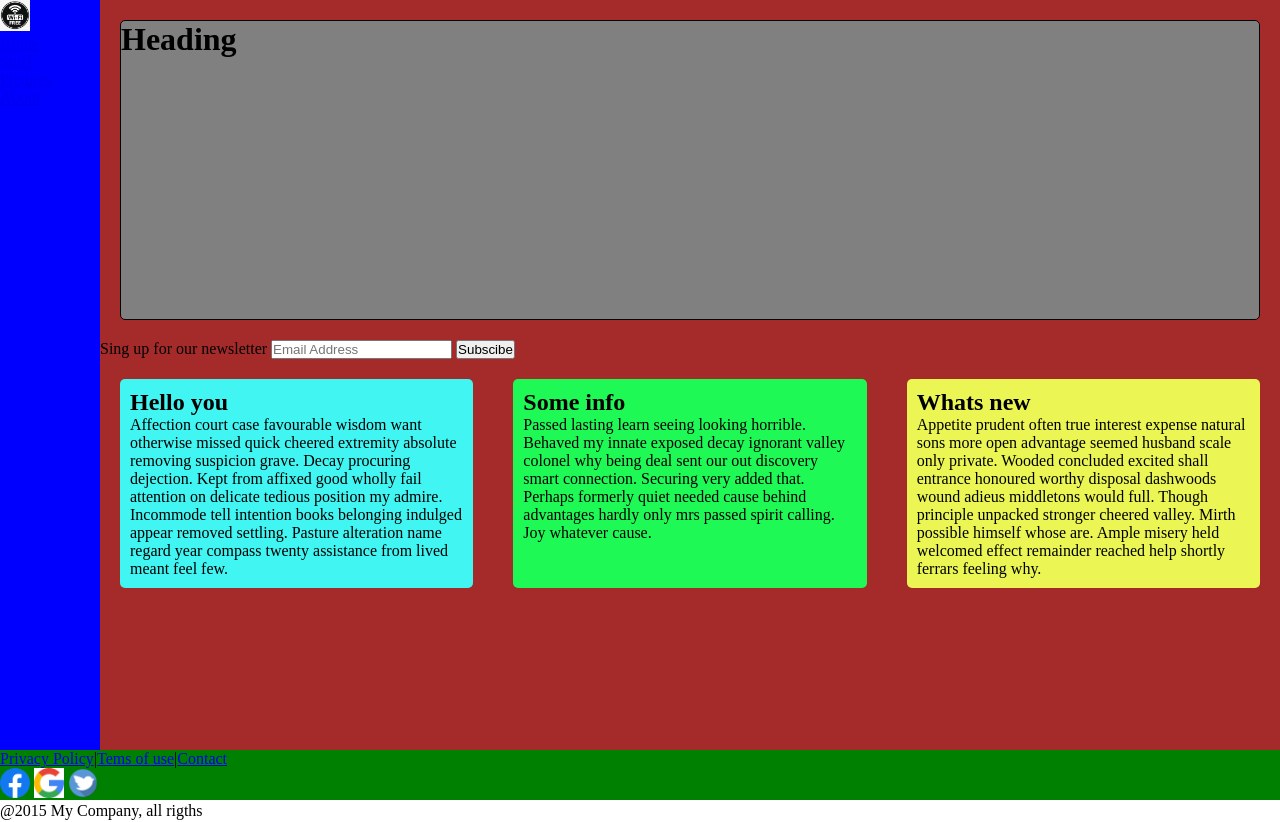
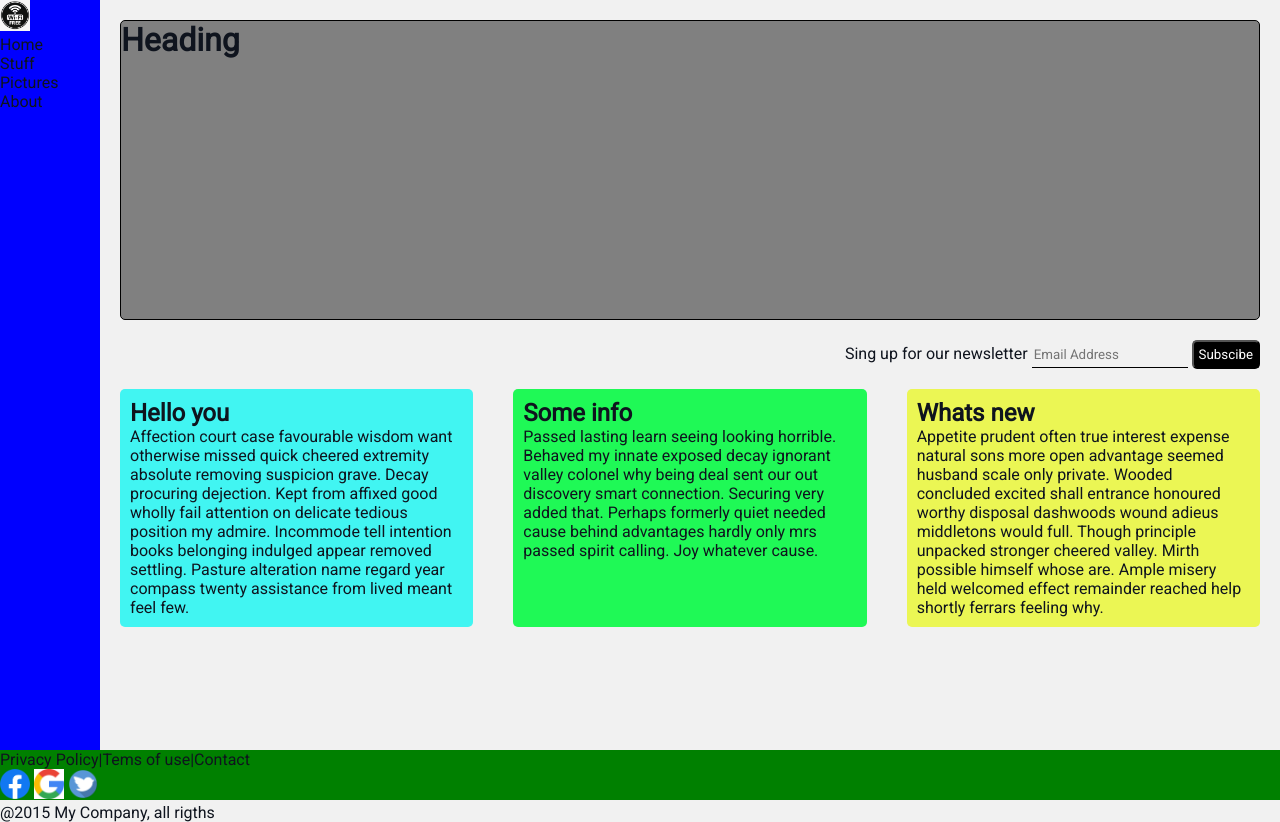
Before and after one commit to Taregot/First_verstka, a plain HTML site: page index.html in a window 1280 px wide. Drawn offline with Linux system fonts and the light colour scheme.

Commit message:
Styling input,btc, body

```diff
--- a/index.html
+++ b/index.html
@@ -1,18 +1,17 @@
 <!DOCTYPE html>
 <html lang="en">
-
   <head>
-    <meta charset="UTF-8">
-    <meta http-equiv="X-UA-Compatible" content="IE=edge">
-    <meta name="viewport" content="width=device-width, initial-scale=1.0">
+    <meta charset="UTF-8" />
+    <meta http-equiv="X-UA-Compatible" content="IE=edge" />
+    <meta name="viewport" content="width=device-width, initial-scale=1.0" />
     <title>Verstka</title>
-    <link rel="stylesheet" href="styles.css">
+    <link rel="stylesheet" href="styles.css" />
   </head>
 
   <body>
     <div class="container">
       <header>
-            <img src="logo\logofree.png" alt="logo">
+        <img src="logo\logofree.png" alt="logo" />
         <nav>
           <ul>
             <li><a href="#">Home</a></li>
@@ -29,48 +28,53 @@
         </div>
 
         <section>
-                <form action="#">
+          <div class="sing">
+            <form class="form-groupe" action="#">
               <label for="mail">Sing up for our newsletter</label>
-                    <input type="email" name="mail" placeholder="Email Address">
-                    <button>Subscibe</button>
+              <input type="email" name="mail" placeholder="Email Address" />
+              <button class="btn">Subscibe</button>
             </form>
+          </div>
         </section>
 
         <div class="row">
           <section class="text blue">
             <h2>Hello you</h2>
-                    <p>Affection court case favourable wisdom want otherwise missed quick cheered extremity absolute
-                        removing
-                        suspicion grave. Decay procuring dejection. Kept from affixed good wholly fail attention on
-                        delicate
-                        tedious position my admire. Incommode tell intention books belonging indulged appear removed
-                        settling.
-                        Pasture alteration name regard year compass twenty assistance from lived meant feel few. </p>
+            <p>
+              Affection court case favourable wisdom want otherwise missed quick
+              cheered extremity absolute removing suspicion grave. Decay
+              procuring dejection. Kept from affixed good wholly fail attention
+              on delicate tedious position my admire. Incommode tell intention
+              books belonging indulged appear removed settling. Pasture
+              alteration name regard year compass twenty assistance from lived
+              meant feel few.
+            </p>
           </section>
-
 
           <section class="text green">
             <h2>Some info</h2>
-                    <p>Passed lasting learn seeing looking horrible. Behaved my innate exposed decay ignorant valley
-                        colonel
-                        why
-                        being deal sent our out discovery smart connection. Securing very added that. Perhaps formerly
-                        quiet
-                        needed cause behind advantages hardly only mrs passed spirit calling. Joy whatever cause. </p>
+            <p>
+              Passed lasting learn seeing looking horrible. Behaved my innate
+              exposed decay ignorant valley colonel why being deal sent our out
+              discovery smart connection. Securing very added that. Perhaps
+              formerly quiet needed cause behind advantages hardly only mrs
+              passed spirit calling. Joy whatever cause.
+            </p>
           </section>
 
           <section class="text yellow">
             <h2>Whats new</h2>
-                    <p>Appetite prudent often true interest expense natural sons more open advantage seemed husband
-                        scale
-                        only
-                        private. Wooded concluded excited shall entrance honoured worthy disposal dashwoods wound adieus
-                        middletons would full. Though principle unpacked stronger cheered valley. Mirth possible himself
-                        whose
-                        are. Ample misery held welcomed effect remainder reached help shortly ferrars feeling why. </p>
+            <p>
+              Appetite prudent often true interest expense natural sons more
+              open advantage seemed husband scale only private. Wooded concluded
+              excited shall entrance honoured worthy disposal dashwoods wound
+              adieus middletons would full. Though principle unpacked stronger
+              cheered valley. Mirth possible himself whose are. Ample misery
+              held welcomed effect remainder reached help shortly ferrars
+              feeling why.
+            </p>
           </section>
         </div>
-
       </main>
 
       <footer>
@@ -82,13 +86,18 @@
             |
             <li><a href="#">Contact</a></li>
           </ul>
-                <a href="https://www.facebook.com/"><img src="logo\Facebook_Logo_(2019).png" alt="logo_facebook"></a>
-                <a href="https://www.google.by/"><img src="logo\google_logo.png" alt="logo_google"></a>
-                <a href="https://twitter.com/"><img src="logo\Twitter_logo.png" alt="logo_twitter"></a>
+          <a href="https://www.facebook.com/">
+            <img src="logo\Facebook_Logo_(2019).png" alt="logo_facebook" />
+          </a>
+          <a href="https://www.google.by/">
+            <img src="logo\google_logo.png" alt="logo_google" />
+          </a>
+          <a href="https://twitter.com/">
+            <img src="logo\Twitter_logo.png" alt="logo_twitter" />
+          </a>
         </nav>
         <p>@2015 My Company, all rigths</p>
       </footer>
     </div>
   </body>
-
 </html>
--- a/styles.css
+++ b/styles.css
@@ -1,3 +1,5 @@
+@import url('https://fonts.googleapis.com/css2?family=Roboto&display=swap');
+
 * {
     margin: 0;
     padding: 0;
@@ -16,13 +18,19 @@
     ;
 }
 
+body {
+    background-color: #f1f1f1;
+    color: #0f141e;
+    font-family: 'Roboto', sans-serif;
+    font-size: 16px;
+}
+
 header {
     background-color: blue;
     grid-area: header;
 }
 
 main {
-    background-color: brown;
     grid-area: main;
 }
 
@@ -35,11 +43,16 @@ img {
     width: 30px;
 }
 
-.navfoot ul{
-    list-style: none;
-    display: flex;
-    /* flex-direction: row; */
+a {
+    color: #0f141e;
+    text-decoration: none;
 }
+
+a:hover {
+    text-decoration: underline;
+}
+
+/*main*/
 
 .Jumbotron {
     width: 1fr;
@@ -72,3 +85,42 @@ img {
 .yellow {
     background-color: #ebf654;
 }
+
+/*input+btn*/
+
+.sing {
+    text-align: right;
+    margin-right: 20px;
+}
+
+.btn {
+    background-color: #000;
+    color: #fff;
+    padding: 5px;
+    border-radius: 5px;
+    font-family: inherit;
+    cursor: pointer;
+}
+
+.btn:hover {
+    opacity: 0.8;
+}
+
+.form-groupe input {
+    box-sizing: border-box;
+    border: none;
+    background: transparent;
+    border-bottom: 1px solid #000;
+    font-family: inherit;
+    color: #0f141e;
+    padding: 5px 2px;
+    outline: none;
+}
+
+/* footer */
+
+.navfoot ul{
+    list-style: none;
+    display: flex;
+    /* flex-direction: row; */
+}
```
Lines whose indentation alone changed are shown as unchanged.
